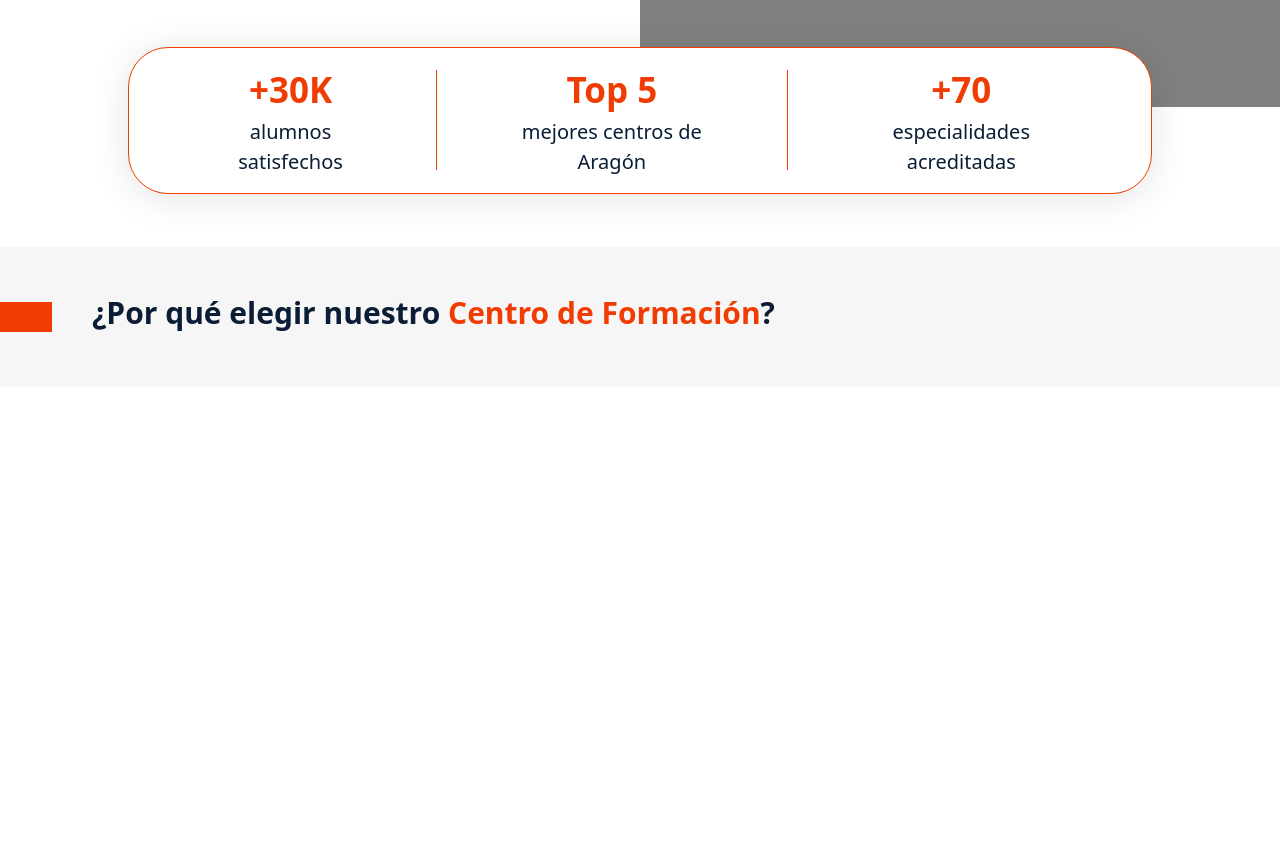
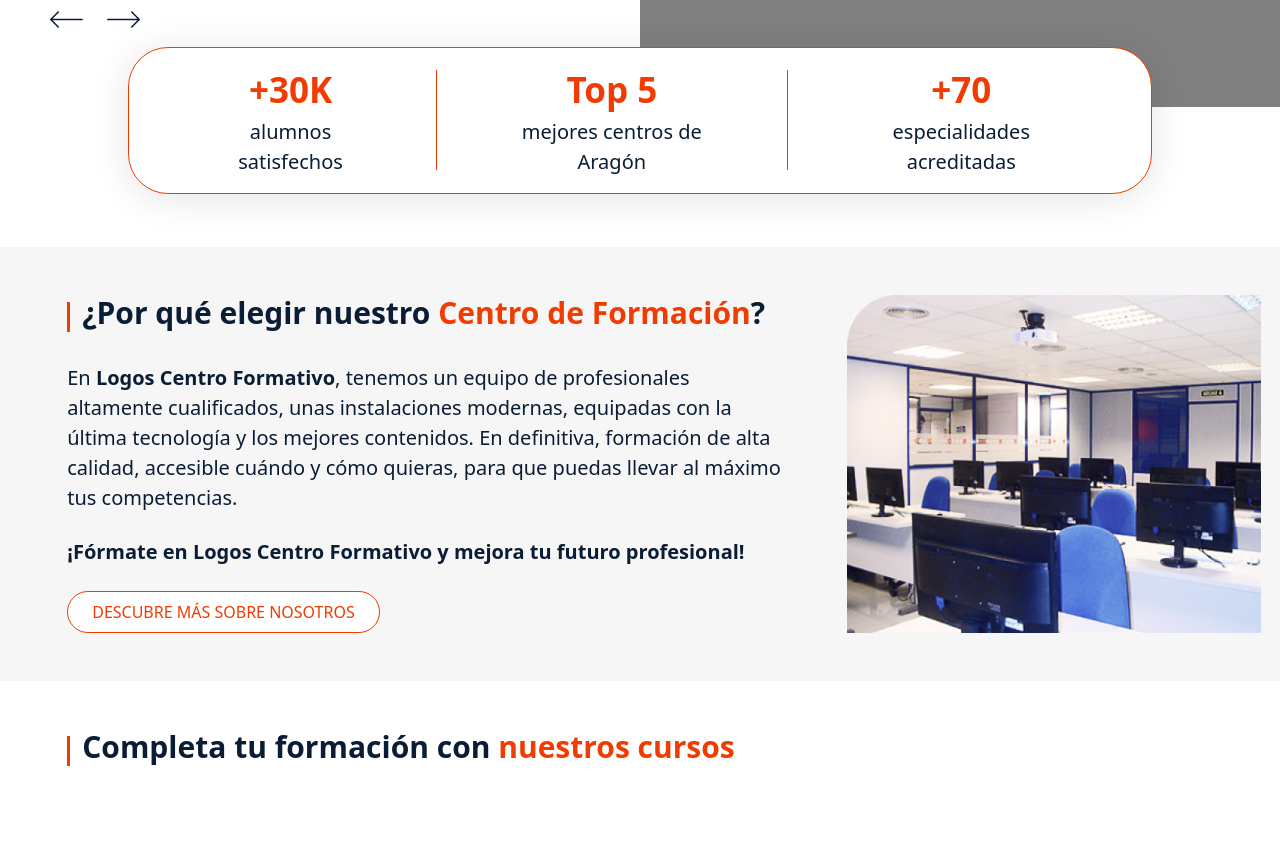
Before and after one commit to salvadormemorandum/centroformativo, a plain HTML site: page index.html in a window 1280 px wide. Shown: the part 687-1532 px from the top of the page. Before the commit the page ends 1074 px from the top, so only its background shows below. Drawn offline with nearby package versions, Linux system fonts and the light colour scheme.

Commit message:
comiendo sección cursos

```diff
--- a/index.css
+++ b/index.css
@@ -23,6 +23,15 @@
     max-width: 1440px;
 }
 
+.mheight-400 {
+    max-height: 400px;
+}
+
+/* Espacios */
+.pe-xl-6 {
+    padding-right: 4rem !important;
+}
+
 /* Buttons */
 .btn-unstyled,
 button.btn-unstyled,
@@ -43,6 +52,8 @@
     padding: .5rem 1.5rem;
     font-size: 16px;
     font-weight: 500;
+    text-decoration: none;
+    background-color: #fff;
 }
 
 .cta:hover,
@@ -66,6 +77,11 @@
 .tituloH2 {
     font-size: 30px;
     font-weight: 600;
+}
+
+.text-20 {
+    font-size: 20px;
+    font-weight: 400;
 }
 
 /* Bloques */
@@ -113,6 +129,8 @@
     border-top-right-radius: 40px;
     padding-right: 50px;
     padding-left: 50px;
+    max-width: 750px;
+    max-height: 400px;
 }
 
 section.cabecera .cabecera_info .subtitulo {
--- a/index.html
+++ b/index.html
@@ -221,15 +221,46 @@
             </ul>
         </section>
     </section>
-    <section class="nosotros py-5 row background-gris">
-        <section class="col-8 p-0 m-0">
-            <header class="d-flex gap-2 align-items-center">
-                <div class="indicador"></div>
-                <h2 class="tituloH2">¿Por qué elegir nuestro <span class="texto-resaltado">Centro de Formación</span>?
-                </h2>
-            </header>
+    <section class="nosotros py-5 d-flex justify-content-center background-gris">
+        <section class="row mx-0 mwidth-1440">
+            <section class="col-8 ps-5 pe-xl-6 m-0">
+                <header class="d-flex gap-2 align-items-center mb-4">
+                    <div class="p-0">
+                        <div class="indicador p-0"></div>
+                    </div>
+                    <h2 class="tituloH2 px-1">¿Por qué elegir nuestro <span class="texto-resaltado">Centro de Formación</span>?
+                    </h2>
+                </header>
+                <main class="mb-4">
+                    <p class="text-20 mb-4">En <b>Logos Centro Formativo</b>, tenemos un equipo de profesionales altamente
+                        cualificados, unas instalaciones modernas,
+                        equipadas con la última tecnología y los mejores contenidos. En definitiva, formación de alta calidad,
+                        accesible cuándo
+                        y cómo quieras, para que puedas llevar al máximo tus competencias.</p>
+                    <p class="text-20 mb-0">
+                        <b>¡Fórmate en Logos Centro Formativo y mejora tu futuro profesional!</b>
+                    </p>
+                </main>
+                <footer>
+                    <a href="" type="button" class="cta">DESCUBRE MÁS SOBRE NOSOTROS</a>
+                </footer>
+            </section>
+            <section class="col-4 p-0 m-0">
+                <img src="./public/ordenadores.png" alt="Aula Logos" class="cover w-100 h-100 mheight-400">
+            </section>
         </section>
-        <section class="col-4 p-0 m-0"></section>
+    </section>
+    <section class="cursos py-5 px-5 mwidth-1440">
+        <header class="d-flex gap-2 align-items-center mb-4">
+            <div class="p-0">
+                <div class="indicador p-0"></div>
+            </div>
+            <h2 class="tituloH2 px-1">Completa tu formación con <span class="texto-resaltado">nuestros cursos</span>
+            </h2>
+        </header>
+        <main>
+
+        </main>
     </section>
     <script src="https://cdn.jsdelivr.net/npm/bootstrap@5.3.2/dist/js/bootstrap.bundle.min.js"
         integrity="sha384-C6RzsynM9kWDrMNeT87bh95OGNyZPhcTNXj1NW7RuBCsyN/o0jlpcV8Qyq46cDfL"
```
Also changed, not shown: public/ordenadores.png (added).
